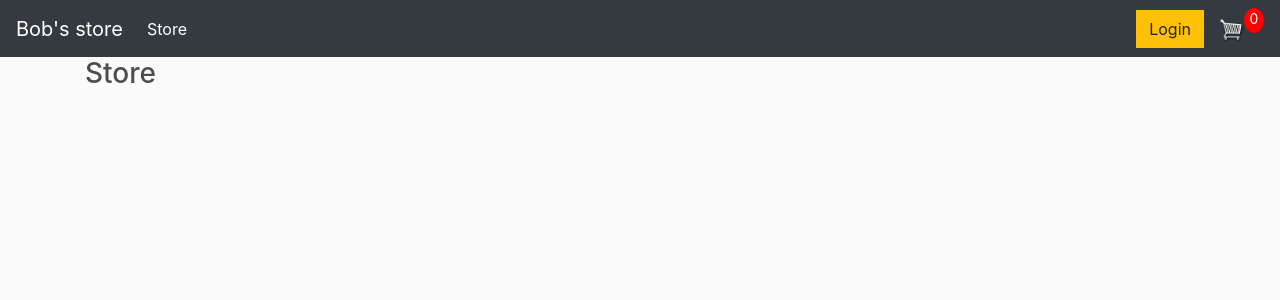
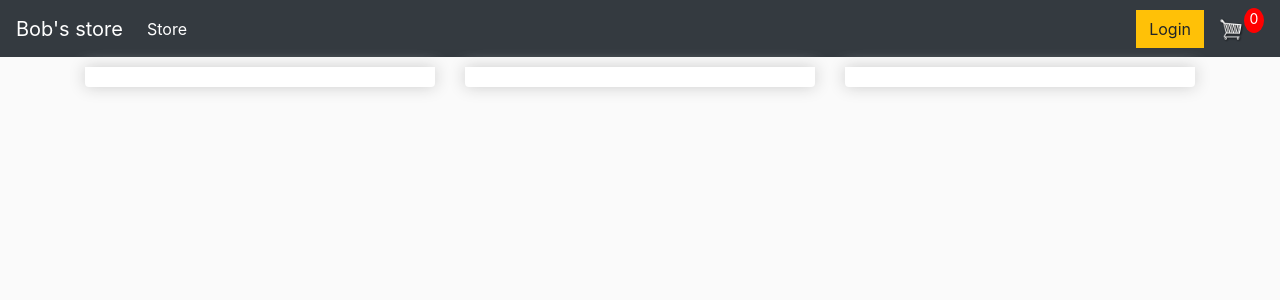
Before and after one commit to Code-Institute-Submissions/djangoproject-2, a Django app: page / in a window 1280 px wide. Shown: the top 300 px of the page. Run offline with Django 3.2, Linux system fonts and the light colour scheme; some libraries are stand-ins or nearby versions.

Commit message:
Added row/box elements for shopping items

```diff
--- a/store/templates/store/main.html
+++ b/store/templates/store/main.html
@@ -39,6 +39,8 @@
 <div class="container">
 {% block content %}
 
+
+
 {% endblock content %}
 
 </div>
--- a/store/templates/store/store.html
+++ b/store/templates/store/store.html
@@ -1,7 +1,25 @@
 {% extends 'store/main.html' %}
 {% load static %}
 {% block content %}
-     <h3>Store</h3>
+     	<div class="row">
+		<div class="col-lg-4">
+			<div class="box-element product">
+
+			</div>
+		</div>
+
+		<div class="col-lg-4">
+			<div class="box-element product">
+
+			</div>
+		</div>
+
+		<div class="col-lg-4">
+			<div class="box-element product">
+
+			</div>
+		</div>
+	</div>
 {% endblock content %}
 
 <h3>store</h3>
```
Also changed, not shown: static/images/placeholder.png (added).
